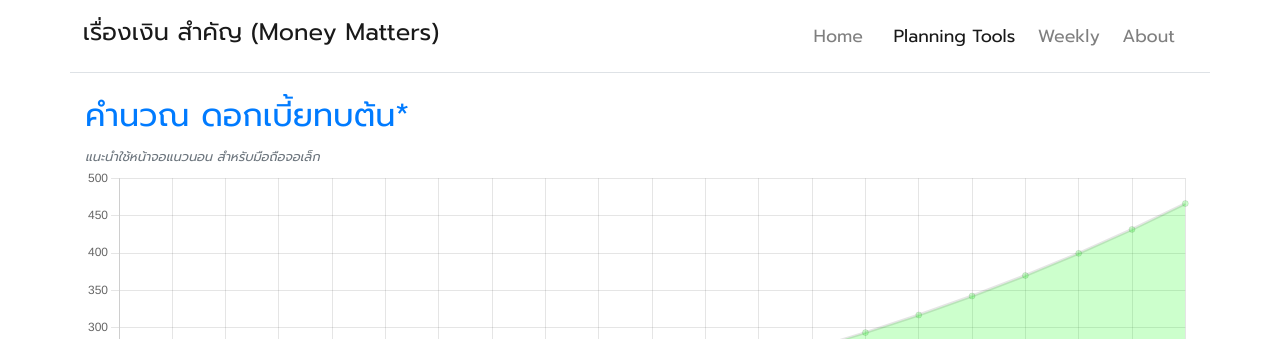
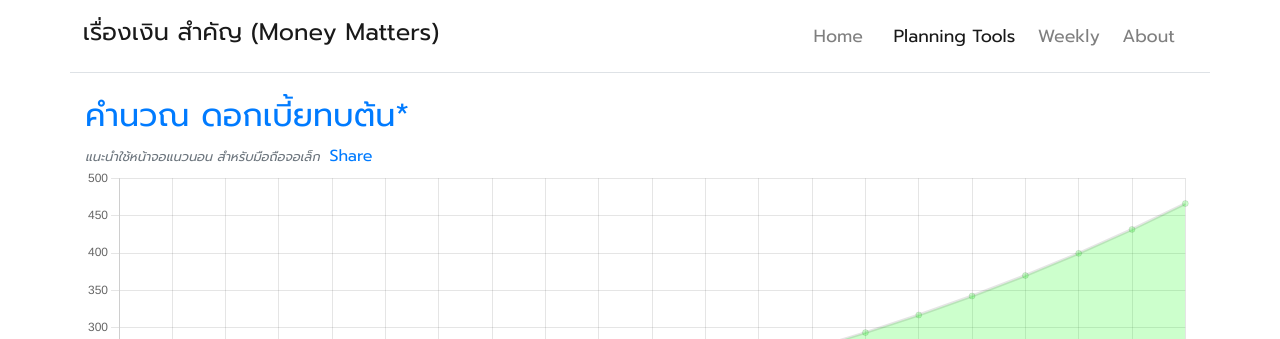
Before and after one commit to moneysart/moneysart.github.io, a Jekyll site: the page built from tools/compound-interest/index.html, in a window 1280 px wide. Shown: the top 339 px of the page. Built offline with Jekyll 4.4.1, drawn with Linux system fonts in a browser that asks for light colours; nearby versions of some CDN libraries.

Commit message:
add FB Share button

```diff
--- a/tools/asset-allocation/index.html
+++ b/tools/asset-allocation/index.html
@@ -13,6 +13,10 @@ date: 2021-04-11
     <!-- chart -->
     <div class="mt-4">
         <h2 class="text-primary">เครื่องมือ จัดสรรสินทรัพย์ (Asset Allocation)</h2>
+        <span class="fb-share-button ml-1" data-href="{{ page.canonical_url | prepend: site.base_canonical }}"
+        data-layout="button" data-size="small"><a target="_blank"
+            href="{{ page.canonical_url | prepend: site.base_canonical }}"
+            class="fb-xfbml-parse-ignore">Share</a></span>
         <!-- <canvas id="canvas" class="canvas-chart"></canvas> -->
     </div>
 
--- a/tools/compound-interest/index.html
+++ b/tools/compound-interest/index.html
@@ -13,6 +13,10 @@ date: 2021-04-06
     <div class="mt-4">
         <h2 class="text-primary">คำนวณ ดอกเบี้ยทบต้น*</h2>
         <small class="font-italic text-muted">แนะนำใช้หน้าจอแนวนอน สำหรับมือถือจอเล็ก</small>
+        <span class="fb-share-button ml-1" data-href="{{ page.canonical_url | prepend: site.base_canonical }}"
+            data-layout="button" data-size="small"><a target="_blank"
+                href="{{ page.canonical_url | prepend: site.base_canonical }}"
+                class="fb-xfbml-parse-ignore">Share</a></span>
         <canvas id="canvas" class="canvas-chart"></canvas>
     </div>
 
@@ -25,22 +29,20 @@ date: 2021-04-06
 
         <div class="col-12 col-md-6 col-lg-3 form-group py-0">
             <label for="capital">เงินต้น</label>
-            <input id="capital" placeholder="เช่น 100 บาท, 100000 บาท."
-                        class="form-control" type="number" min="0" value="100">
+            <input id="capital" placeholder="เช่น 100 บาท, 100000 บาท." class="form-control" type="number" min="0"
+                value="100">
             <small id="capitalHelp" class="form-text text-muted">เช่น 100 บาท, 100000 บาท.</small>
         </div>
 
         <div class="col-12 col-md-6 col-lg-3 form-group py-0">
             <label for="returnRate">ผลตอบแทนรายปี (%)**</label>
-            <input id="returnRate" placeholder="เช่น 3%, 5%, 10%."
-                        class="form-control" type="number" value="8">
+            <input id="returnRate" placeholder="เช่น 3%, 5%, 10%." class="form-control" type="number" value="8">
             <small id="returnRateHelp" class="form-text text-muted">เช่น 3%, 5%, 10%.</small>
         </div>
 
         <div class="col-12 col-md-6 col-lg-3 form-group py-0">
             <label for="period">ระยะเวลา (ปี)**</label>
-            <input id="period" placeholder="เช่น 5 ปี, 10 ปี."
-                        class="form-control" type="number" min="1" value="20">
+            <input id="period" placeholder="เช่น 5 ปี, 10 ปี." class="form-control" type="number" min="1" value="20">
             <small id="periodHelp" class="form-text text-muted">เช่น 5 ปี, 10 ปี.</small>
         </div>
 
--- a/tools/dca/index.html
+++ b/tools/dca/index.html
@@ -13,6 +13,10 @@ date: 2021-04-15
     <div class="mt-4">
         <h2 class="text-primary">คำนวณการเติบโต ของการลงทุนแบบถัวเฉลี่ยต้นทุน (DCA)</h2>
         <small class="font-italic text-muted">แนะนำใช้หน้าจอแนวนอน สำหรับมือถือจอเล็ก</small>
+        <span class="fb-share-button ml-1" data-href="{{ page.canonical_url | prepend: site.base_canonical }}"
+        data-layout="button" data-size="small"><a target="_blank"
+            href="{{ page.canonical_url | prepend: site.base_canonical }}"
+            class="fb-xfbml-parse-ignore">Share</a></span>
         <canvas id="canvas" class="canvas-chart"></canvas>
     </div>
 
--- a/tools/retirement-plan-complex/index.html
+++ b/tools/retirement-plan-complex/index.html
@@ -13,6 +13,10 @@ date: 2021-04-13
     <div class="mt-4">
         <h2 class="text-primary">เครื่องมือวางแผนเกษียณ แบบละเอียด</h2>
         <small class="font-italic text-muted">แนะนำใช้หน้าจอแนวนอน สำหรับมือถือจอเล็ก</small>
+        <span class="fb-share-button ml-1" data-href="{{ page.canonical_url | prepend: site.base_canonical }}"
+        data-layout="button" data-size="small"><a target="_blank"
+            href="{{ page.canonical_url | prepend: site.base_canonical }}"
+            class="fb-xfbml-parse-ignore">Share</a></span>
         <canvas id="canvas" class="canvas-chart"></canvas>
         <small class="text-muted">
             * คลิกที่คำอธิบายกราฟ (legend) เพื่อเลือกการแสดง/ซ่อนผล.
--- a/tools/retirement-plan-simple/index.html
+++ b/tools/retirement-plan-simple/index.html
@@ -13,6 +13,10 @@ date: 2021-04-03
     <div class="mt-4">
         <h2 class="text-primary">เครื่องมือวางแผนเกษียณ แบบง่าย</h2>
         <small class="font-italic text-muted">แนะนำใช้หน้าจอแนวนอน สำหรับมือถือจอเล็ก</small>
+        <span class="fb-share-button ml-1" data-href="{{ page.canonical_url | prepend: site.base_canonical }}"
+        data-layout="button" data-size="small"><a target="_blank"
+            href="{{ page.canonical_url | prepend: site.base_canonical }}"
+            class="fb-xfbml-parse-ignore">Share</a></span>
         <canvas id="canvas" class="canvas-chart"></canvas>
     </div>
 
```
